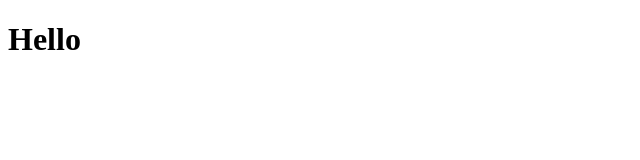
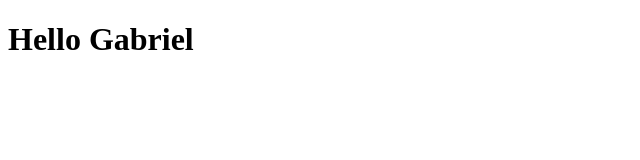
Before and after one commit to gabrielmotorzo/courseraHTML, a plain HTML site: page site/index.html in a window 1280 px wide. Shown: the whole page, without its empty margins (0-640 px from the left). Drawn offline with Linux system fonts and the light colour scheme.

Commit message:
small addition to our page

```diff
--- a/site/index.html
+++ b/site/index.html
@@ -4,6 +4,6 @@
     <title>courser</title>
 </head>
 <body>
-    <h1>Hello</h1>
+    <h1>Hello Gabriel</h1>
 </body>
 </html>
```
